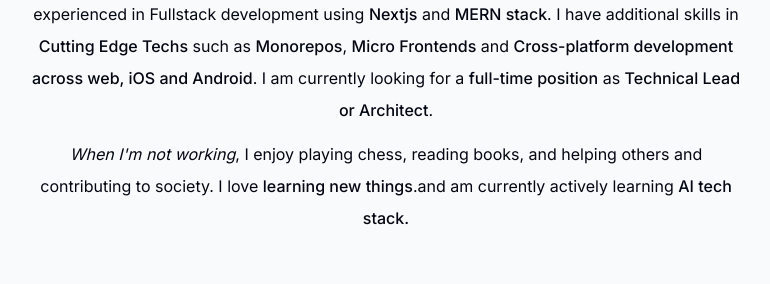
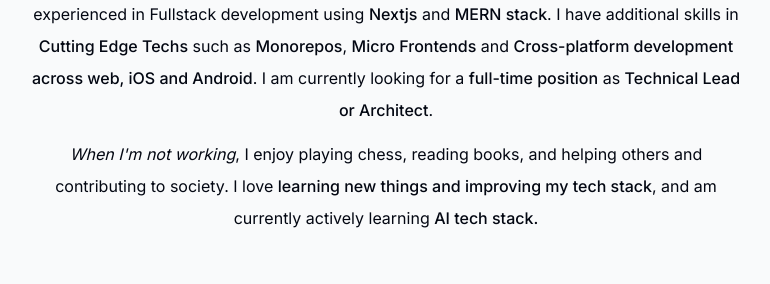
Before and after one commit to pateatlau/lalding-portfolio, a Next.js app: page / in a window 1280 px wide. Shown: the part 980-1264 px from the top of the page, without its empty margins (254-1024 px from the left). Built offline with nearby package versions, Linux system fonts and the light colour scheme; no server answers.

Commit message:
About section content updated again

```diff
--- a/components/about.tsx
+++ b/components/about.tsx
@@ -38,8 +38,11 @@
       <p>
         <span className="italic">When I'm not working</span>, I enjoy playing
         chess, reading books, and helping others and contributing to society. I
-        love <span className="font-medium">learning new things</span>.and am
-        currently actively learning{' '}
+        love{' '}
+        <span className="font-medium">
+          learning new things and improving my tech stack
+        </span>
+        , and am currently actively learning{' '}
         <span className="font-medium">AI tech stack.</span>
       </p>
     </motion.section>
```
